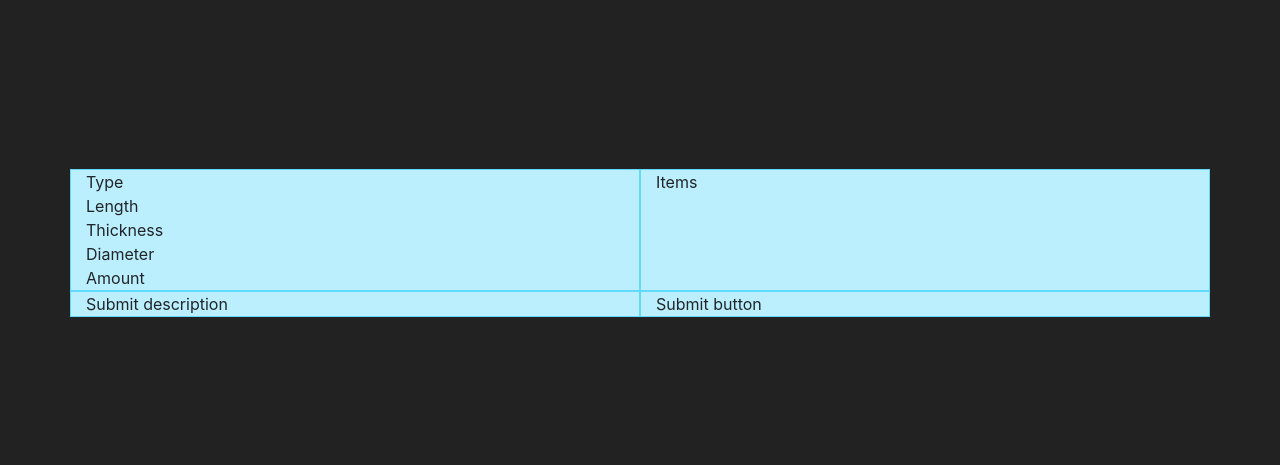
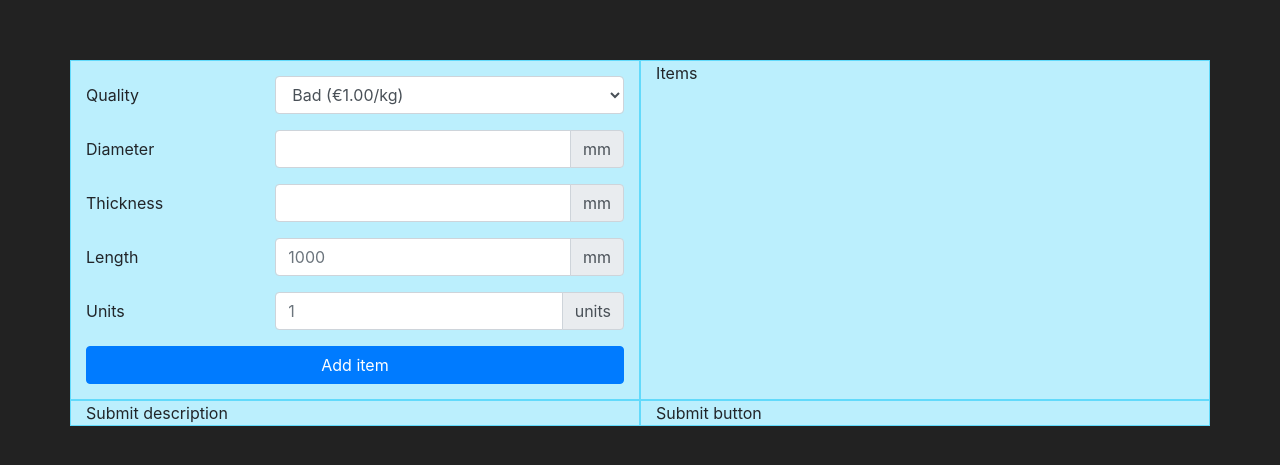
Before and after one commit to felixweinberger/otrish-proposal-generator, a React (Create React App) app: page / in a window 1280 px wide. Shown: the part 157-622 px from the top of the page. Built offline with nearby package versions, Linux system fonts and the light colour scheme.

Commit message:
src app: create basic form structure for adding items to order

```diff
--- a/src/App.css
+++ b/src/App.css
@@ -14,3 +14,8 @@
   display: flex;
   align-items: center;
 }
+
+.AddItemForm {
+  padding-top: 15px;
+  padding-bottom: 15px;
+}
--- a/src/App.tsx
+++ b/src/App.tsx
@@ -1,32 +1,134 @@
-import React from "react";
-import Container from "react-bootstrap/Container";
-import Row from "react-bootstrap/Row";
-import Col from "react-bootstrap/Col";
+import React, { ChangeEvent, SyntheticEvent, useState } from "react";
+import { Container, Row, Col, Form, Button, InputGroup } from "react-bootstrap";
 
 import "bootstrap/dist/css/bootstrap.min.css";
 import "./App.css";
 
+interface Quality {
+  label: string;
+  priceCents: number;
+  unit: string;
+}
+
+interface OrderItem {
+  quality: Quality;
+  diameterMm?: number;
+  thicknessMm?: number;
+  lengthMm: number;
+  units: number;
+}
+
 const App = () => {
+  const [currentItem, setCurrentItem] = useState<OrderItem>();
+  const [orderItems, setOrderItems] = useState<Array<OrderItem>>();
+
+  const handleChange = (e: ChangeEvent<HTMLInputElement>): void => {
+    console.log(">>> e", e.target.value);
+  };
+
+  const qualityOptions: Quality[] = [
+    { label: "Bad", priceCents: 100, unit: "kg" },
+    { label: "Normal", priceCents: 150, unit: "kg" },
+    { label: "Nice", priceCents: 180, unit: "kg" },
+    { label: "Super", priceCents: 210, unit: "kg" },
+    { label: "Superduper", priceCents: 300, unit: "kg" },
+  ];
+
+  // const renderQualityOptions = () =>
+  //   qualityOptions.map((quality) => (
+  //     <option value={quality}>
+  //       {quality.label} (€{quality.priceCents / 100}/{quality.unit})
+  //     </option>
+  //   ));
+
   return (
     <div className="AppContainer u-VerticalCenter">
       <Container fluid="md">
         <Row>
           <Col className="layout">
-            <Row>
-              <Col>Type</Col>
-            </Row>
-            <Row>
-              <Col>Length</Col>
-            </Row>
-            <Row>
-              <Col>Thickness</Col>
-            </Row>
-            <Row>
-              <Col>Diameter</Col>
-            </Row>
-            <Row>
-              <Col>Amount</Col>
-            </Row>
+            <Form className="AddItemForm">
+              <Form.Group as={Row} controlId="addItemFormQuality">
+                <Form.Label column sm="4">
+                  Quality
+                </Form.Label>
+                <Col sm="8">
+                  <Form.Control
+                    as="select"
+                    defaultValue="Normal (€1.5 / kg)"
+                    onChange={handleChange}
+                  >
+                    <option>Bad (€1.00/kg)</option>
+                    <option>Normal (€1.50/kg)</option>
+                    <option>Nice (€1.80/kg)</option>
+                    <option>Super (€2.10/kg)</option>
+                    <option>Superduper (€3.00/kg)</option>
+                  </Form.Control>
+                </Col>
+              </Form.Group>
+
+              <Form.Group as={Row} controlId="addItemFormDiameter">
+                <Form.Label column sm="4">
+                  Diameter
+                </Form.Label>
+                <Col sm="8">
+                  <InputGroup>
+                    <Form.Control type="number" />
+                    <InputGroup.Append>
+                      <InputGroup.Text id="basic-addon2">mm</InputGroup.Text>
+                    </InputGroup.Append>
+                  </InputGroup>
+                </Col>
+              </Form.Group>
+
+              <Form.Group as={Row} controlId="addItemFormThickness">
+                <Form.Label column sm="4">
+                  Thickness
+                </Form.Label>
+                <Col sm="8">
+                  <InputGroup>
+                    <Form.Control type="number" />
+                    <InputGroup.Append>
+                      <InputGroup.Text id="basic-addon2">mm</InputGroup.Text>
+                    </InputGroup.Append>
+                  </InputGroup>
+                </Col>
+              </Form.Group>
+
+              <Form.Group as={Row} controlId="addItemFormLength">
+                <Form.Label column sm="4">
+                  Length
+                </Form.Label>
+                <Col sm="8">
+                  <InputGroup>
+                    <Form.Control type="number" placeholder="1000" />
+                    <InputGroup.Append>
+                      <InputGroup.Text id="basic-addon2">mm</InputGroup.Text>
+                    </InputGroup.Append>
+                  </InputGroup>
+                </Col>
+              </Form.Group>
+
+              <Form.Group as={Row} controlId="addItemFormUnits">
+                <Form.Label column sm="4">
+                  Units
+                </Form.Label>
+                <Col sm="8">
+                  <InputGroup>
+                    <Form.Control type="number" placeholder="1" />
+                    <InputGroup.Append>
+                      <InputGroup.Text id="basic-addon2">units</InputGroup.Text>
+                    </InputGroup.Append>
+                  </InputGroup>
+                </Col>
+              </Form.Group>
+
+              {/* TODO: add total length, weight and price */}
+
+              {/* TODO: button greyed out unless have price and weight */}
+              <Button variant="primary" type="submit" block>
+                Add item
+              </Button>
+            </Form>
           </Col>
           <Col className="layout">Items</Col>
         </Row>
```
